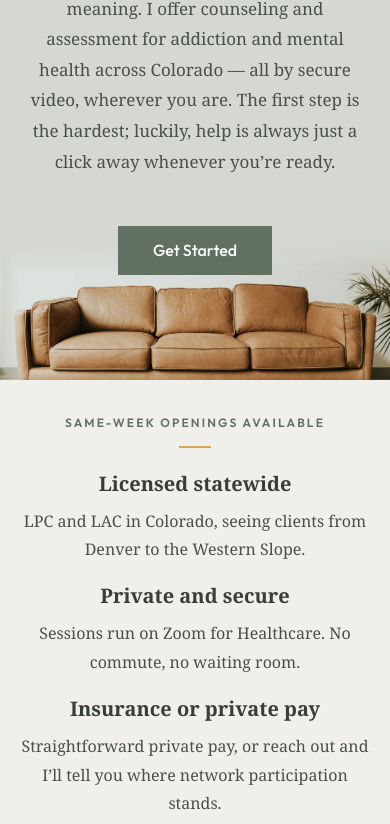
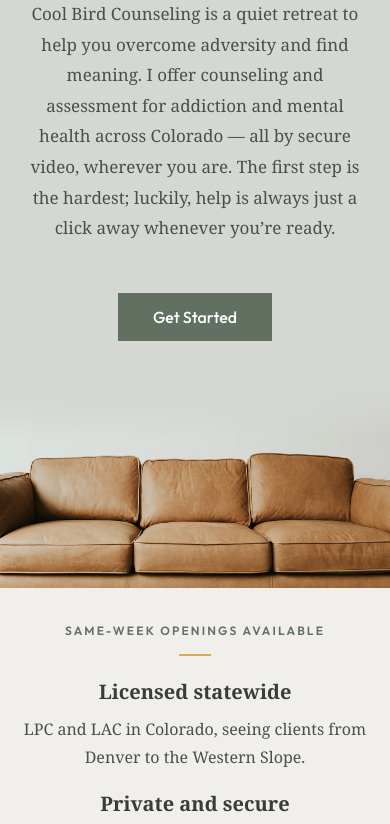
Before and after one commit to losmanzanos/kelly, a website: page index.html in a window 390 px wide. Shown: the part 256-1080 px from the top of the page. Drawn offline with Linux system fonts and the light colour scheme; a web font is replaced by a local one.

Commit message:
Fix mobile hero fold; strip baked-in image seams

```diff
--- a/assets/styles.css
+++ b/assets/styles.css
@@ -305,6 +305,24 @@ p:last-child { margin-bottom: 0; }
 /* ---------- responsive -------------------------------------------------- */
 
 @media (max-width: 820px) {
+  /* Fill the viewport so the couch anchors the fold with no gap beneath it.
+     svh accounts for mobile browser chrome; vh is the fallback. */
+  .hero {
+    /* Header is a deterministic 5rem + 1px border, so the hero can claim
+       exactly the rest of the fold. svh accounts for mobile browser chrome;
+       vh is the fallback for older engines. */
+    min-height: calc(100vh - 5rem - 1px);
+    min-height: calc(100svh - 5rem - 1px);
+    padding-block: clamp(2rem, 7vw, 3.25rem) 42vw;
+    display: flex;
+    align-items: center;
+    /* Oversized so the couch reads as an anchor rather than a thin ribbon.
+       The arms crop; the seat stays centred. */
+    background-size: 140% auto;
+    background-position: center bottom;
+  }
+  .hero__inner { width: 100%; }
+
   .nav-toggle__btn { display: block; }
   .nav {
     position: absolute; left: 0; right: 0; top: 100%;
@@ -366,8 +384,9 @@ p:last-child { margin-bottom: 0; }
 }
 .photostrip::after {
   content: ""; position: absolute; inset: 0;
-  background: linear-gradient(180deg, rgba(248,247,246,.35) 0%, rgba(248,247,246,0) 35%,
-                                       rgba(248,247,246,0) 65%, rgba(248,247,246,.35) 100%);
+  /* Top fade only. A bottom cream fade sat against the dark footer and read as a
+     separate pale strip. */
+  background: linear-gradient(180deg, rgba(248,247,246,.32) 0%, rgba(248,247,246,0) 38%);
 }
 .photostrip--trail  { background-image: url("co-trail.webp"); }
 .photostrip--basin  { background-image: url("co-basin.webp"); }
@@ -382,8 +401,7 @@ p:last-child { margin-bottom: 0; }
 }
 .banner::after {
   content: ""; position: absolute; inset: 0;
-  background: linear-gradient(180deg, rgba(248,247,246,.30) 0%, rgba(248,247,246,0) 40%,
-                                       rgba(248,247,246,0) 60%, rgba(248,247,246,.30) 100%);
+  background: linear-gradient(180deg, rgba(248,247,246,.30) 0%, rgba(248,247,246,0) 40%);
 }
 .banner--pines  { background-image: url("co-pines.webp"); }
 .banner--peaks  { background-image: url("co-peaks.webp"); }
```
Also changed, not shown: README.md, assets/co-aspen.webp, assets/co-pines.webp, assets/co-trail.webp, assets/co-valley.webp.
